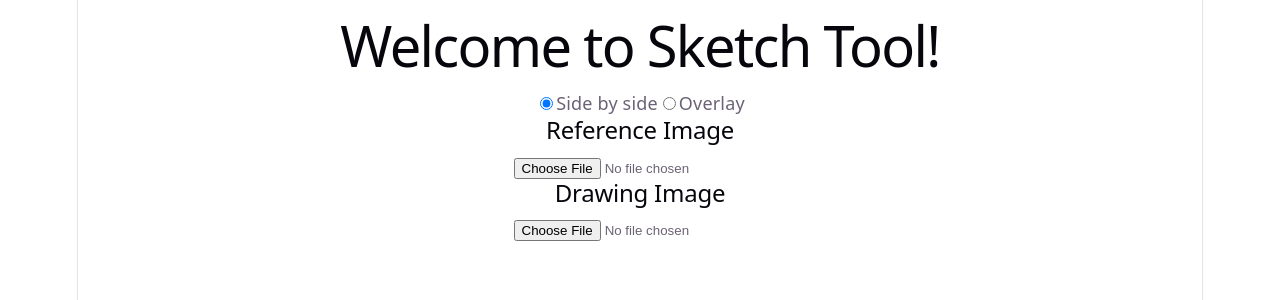
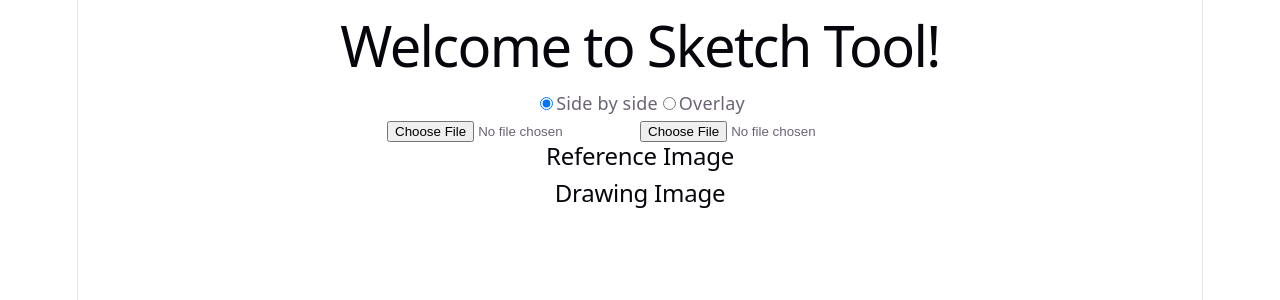
Before and after one commit to rbn/sketch-tool, a React (Vite) app in the folder src/sketch-tool-web/: page / in a window 1280 px wide. Shown: the top 300 px of the page. Built offline with nearby package versions, Linux system fonts and the light colour scheme.

Commit message:
Move image selection to ComparisonWorkspace

```diff
--- a/src/sketch-tool-web/src/components/ComparisonWorkspace.tsx
+++ b/src/sketch-tool-web/src/components/ComparisonWorkspace.tsx
@@ -18,6 +18,26 @@ function ComparisonWorkspace() {
     ) {
       setMode(event.target.value);
     }
+  }
+
+  function handleReferenceFileLoaded(
+    event: React.ChangeEvent<HTMLInputElement>,
+  ) {
+    const file = event.target.files?.[0];
+
+    if (!file) return;
+
+    handleReferenceImageSelected(file);
+  }
+
+  function handleDrawingFileUploaded(
+    event: React.ChangeEvent<HTMLInputElement>,
+  ) {
+    const file = event.target.files?.[0];
+
+    if (!file) return;
+
+    handleDrawingImageSelected(file);
   }
 
   function handleReferenceImageSelected(file: File) {
@@ -67,13 +87,24 @@ function ComparisonWorkspace() {
           />
           Overlay
         </label>
+        <div>
+          <input
+            type="file"
+            accept="image/*"
+            onChange={handleReferenceFileLoaded}
+          />
+          <input
+            type="file"
+            accept="image/*"
+            aria-label="drawingImageLabel"
+            onChange={handleDrawingFileUploaded}
+          />
+        </div>
       </form>
       {mode === "side-by-side" && (
         <SideBySideView
           referenceImageUrl={referenceImageUrl}
-          onReferenceImageSelected={handleReferenceImageSelected}
           drawingImageUrl={drawingImageUrl}
-          onDrawingImageSelected={handleDrawingImageSelected}
         />
       )}
       {mode === "overlay" && (
--- a/src/sketch-tool-web/src/components/ImageWorkspace.tsx
+++ b/src/sketch-tool-web/src/components/ImageWorkspace.tsx
@@ -4,14 +4,9 @@ import useImageTransform from "../hooks/useImageTransform";
 type ImageWorkspaceProps = {
   imageType: "reference" | "drawing";
   imageUrl: string | null;
-  onImageSelected: (file: File) => void;
 };
 
-function ImageWorkspace({
-  imageType,
-  imageUrl,
-  onImageSelected,
-}: ImageWorkspaceProps) {
+function ImageWorkspace({ imageType, imageUrl }: ImageWorkspaceProps) {
   const [isGrayscale, setIsGrayscale] = useState(false);
   const imageRef = useRef<HTMLImageElement>(null);
   const viewportRef = useRef<HTMLDivElement>(null);
@@ -33,26 +28,10 @@ function ImageWorkspace({
     handlePointerEnded,
   } = useImageTransform({ imageRef, viewportRef });
 
-  function handleImageSelected(event: React.ChangeEvent<HTMLInputElement>) {
-    const file = event.target.files?.[0];
-
-    if (!file) {
-      return;
-    }
-
-    onImageSelected(file);
-    resetZoom();
-    setIsGrayscale(false);
-    resetFlip();
-    resetPan();
-    setIsGridEnabled(false);
-  }
-
   return (
     <section>
       <h2>{imageLabel} Image</h2>
 
-      <input type="file" accept="image/*" onChange={handleImageSelected} />
       {imageUrl && (
         <div>
           <div>
--- a/src/sketch-tool-web/src/components/SideBySideView.tsx
+++ b/src/sketch-tool-web/src/components/SideBySideView.tsx
@@ -2,29 +2,17 @@ import ImageWorkspace from "./ImageWorkspace";
 
 type SideBySideViewProps = {
   referenceImageUrl: string | null;
-  onReferenceImageSelected: (file: File) => void;
   drawingImageUrl: string | null;
-  onDrawingImageSelected: (file: File) => void;
 };
 
 function SideBySideView({
   referenceImageUrl,
-  onReferenceImageSelected,
   drawingImageUrl,
-  onDrawingImageSelected,
 }: SideBySideViewProps) {
   return (
     <>
-      <ImageWorkspace
-        imageType="reference"
-        imageUrl={referenceImageUrl}
-        onImageSelected={onReferenceImageSelected}
-      />
-      <ImageWorkspace
-        imageType="drawing"
-        imageUrl={drawingImageUrl}
-        onImageSelected={onDrawingImageSelected}
-      />
+      <ImageWorkspace imageType="reference" imageUrl={referenceImageUrl} />
+      <ImageWorkspace imageType="drawing" imageUrl={drawingImageUrl} />
     </>
   );
 }
```
